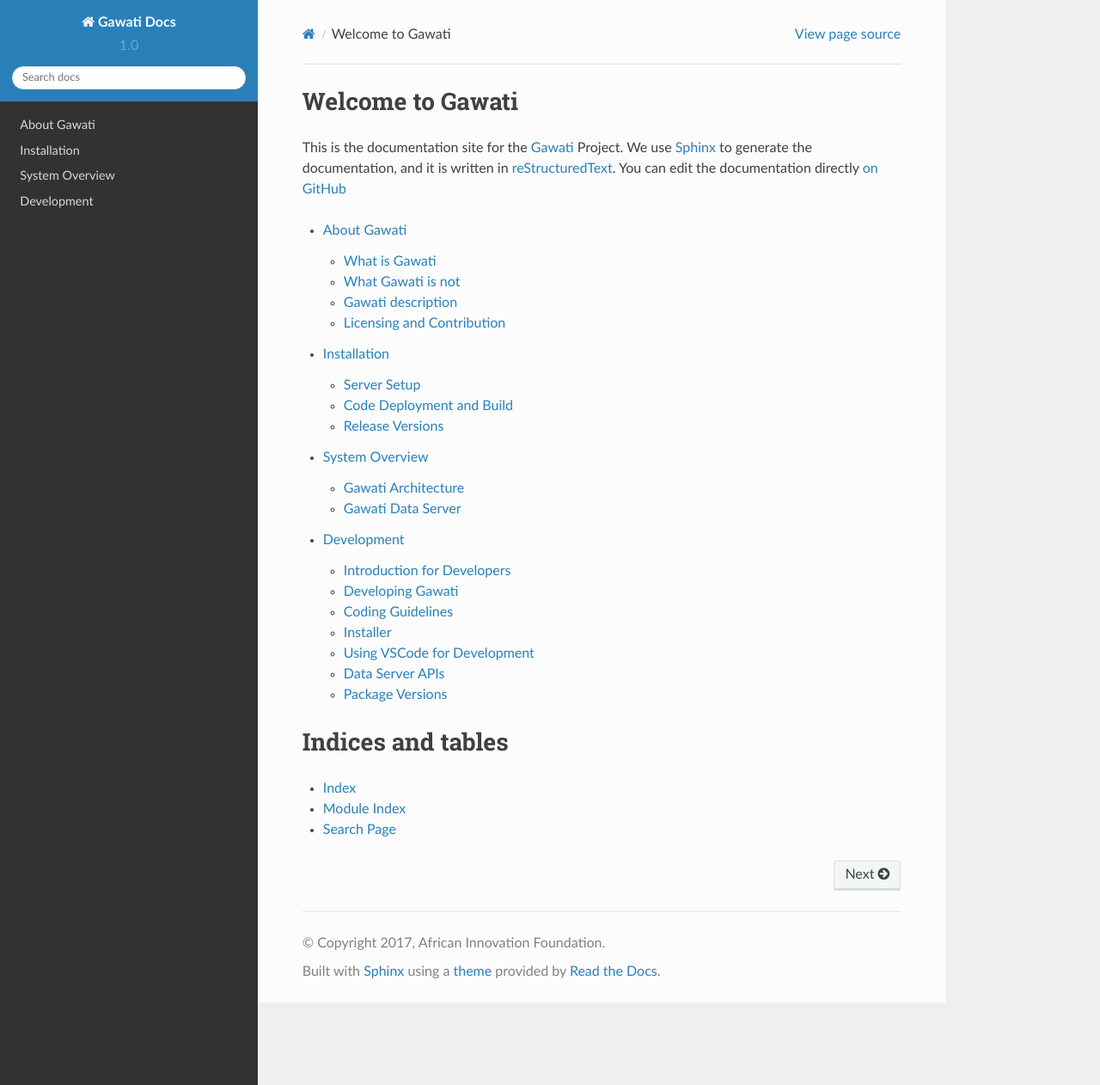
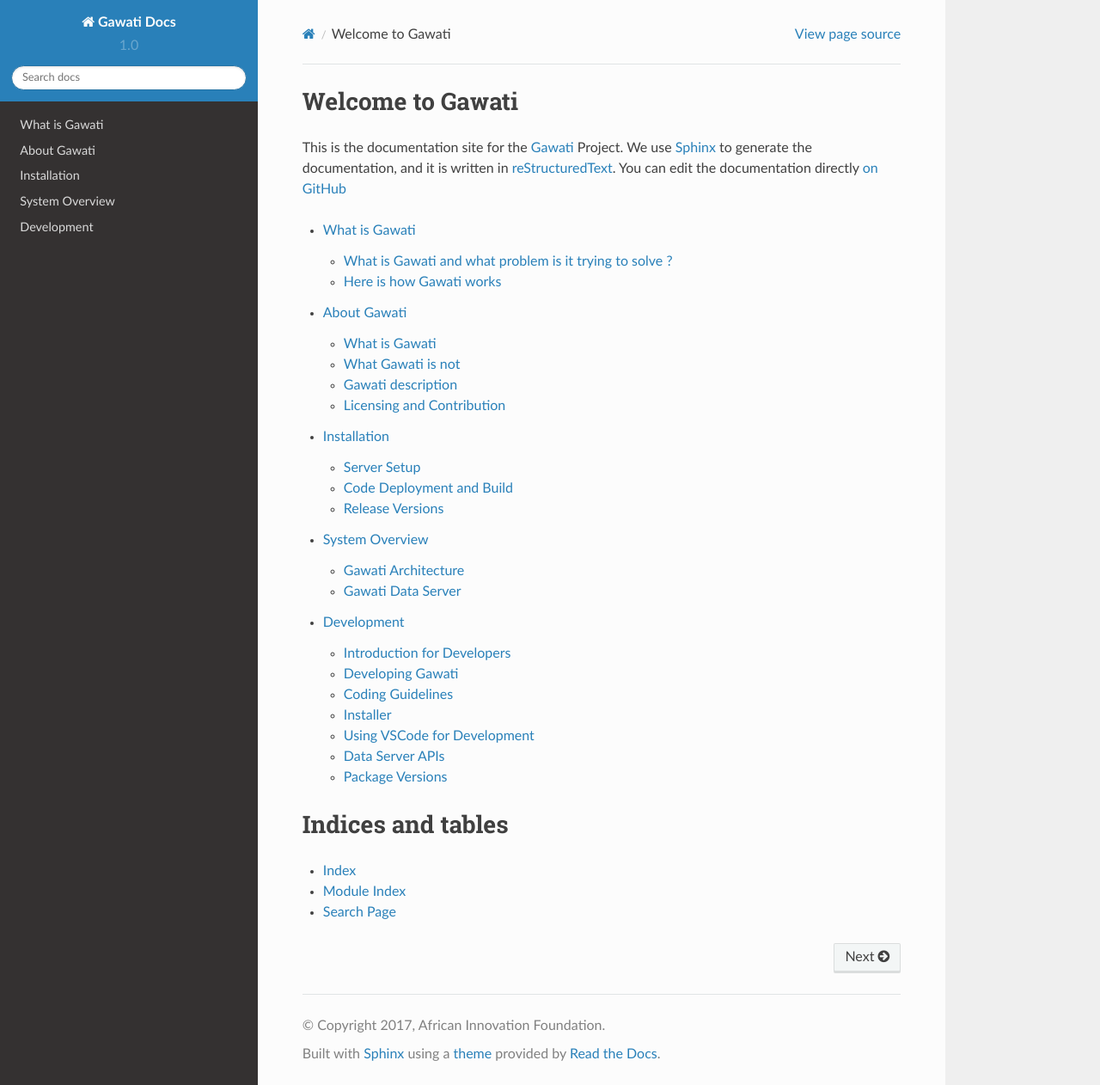
Before and after one commit to gawati/gawati-docs, a Sphinx documentation site: the page built from docs/source/index.rst, in a window 1280 px wide and 1262 px high. Shown: the whole window at 86% size. Built offline with Sphinx 7.4.7 and the Read the Docs theme 2.0.0, drawn with Linux system fonts in a browser that asks for light colours.

Commit message:
Adding link to index page

```diff
--- a/docs/source/index.rst
+++ b/docs/source/index.rst
@@ -17,6 +17,7 @@ directly `on GitHub`_
 .. toctree::
    :maxdepth: 2
 
+   what-is-gawati
    about-gawati
    setup/index
    system/index
```
